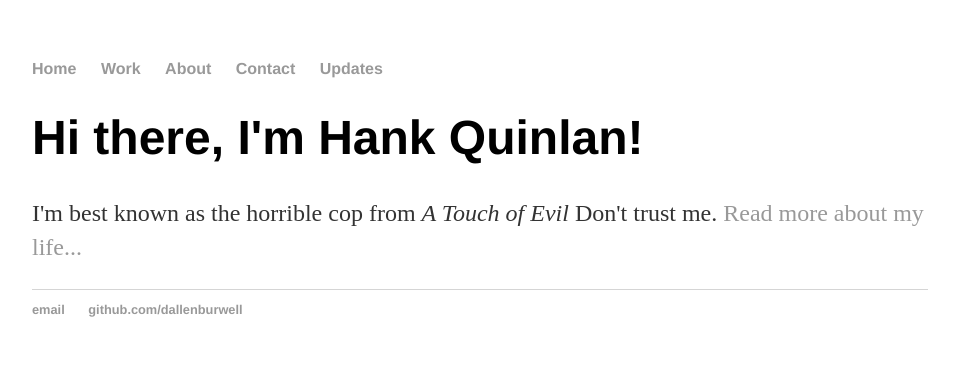
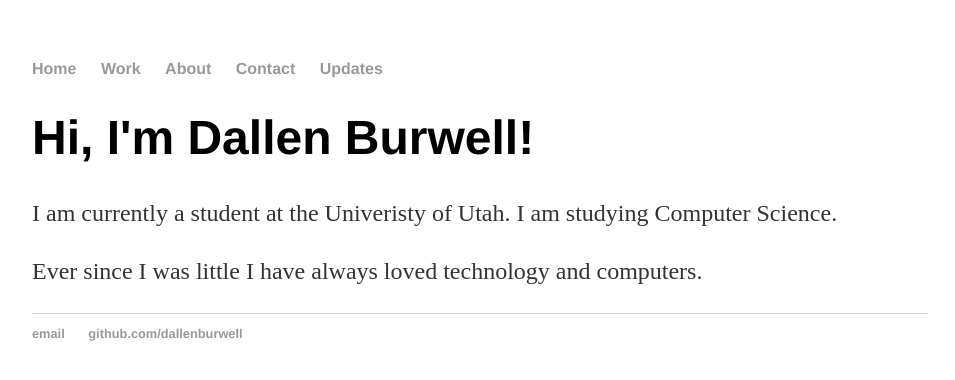
Before and after one commit to DallenBurwell/DallenBurwell.github.io, a Jekyll site: the page built from about/index.html, in a window 1280 px wide. Shown: the top 380 px of the page, without its empty margins (160-1115 px from the left). Built offline with Jekyll 4.4.1, drawn with Linux system fonts in a browser that asks for light colours.

Commit message:
Update index.html

```diff
--- a/about/index.html
+++ b/about/index.html
@@ -1,8 +1,9 @@
 ---
 layout: default
-title: Hank Quinlan, Horrible Cop
+title: About Me
 ---
 <div class="blurb">
-	<h1>Hi there, I'm Hank Quinlan!</h1>
-	<p>I'm best known as the horrible cop from <em>A Touch of Evil</em> Don't trust me. <a href="/about">Read more about my life...</a></p>
+	<h1>Hi, I'm Dallen Burwell!</h1>
+	<p>I am currently a student at the Univeristy of Utah. I am studying Computer Science.</p>
+	<p>Ever since I was little I have always loved technology and computers.</p>
 </div><!-- /.blurb -->
```
